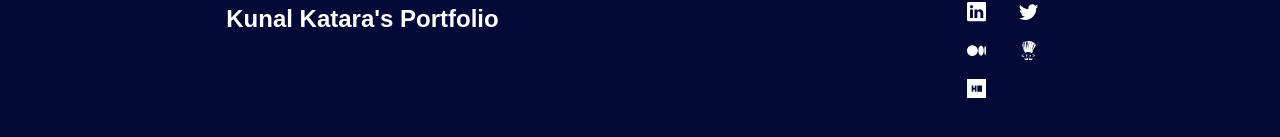
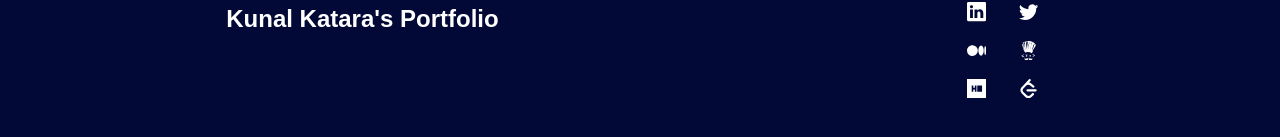
Before and after one commit to kunalkatara12/MyPortfolio, a React (Create React App) app: page / in a window 1280 px wide. Shown: the part 6541-6678 px from the top of the page. Built offline with nearby package versions, Linux system fonts and the light colour scheme.

Commit message:
added leetcode profile

```diff
--- a/src/components/Footer/Footer.jsx
+++ b/src/components/Footer/Footer.jsx
@@ -7,7 +7,7 @@ import {
   BsTwitter,
   BsMedium,
 } from "react-icons/bs";
-import { SiCodechef, SiHackerrank } from "react-icons/si";
+import { SiCodechef, SiHackerrank, SiLeetcode } from "react-icons/si";
 const Footer = () => {
   const style = { color: "white", fontSize: "1.2em" };
   return (
@@ -18,7 +18,7 @@ const Footer = () => {
         <h4>Let's connect</h4>
         <div className="icon_of_my-handles">
           <a target={"blank"} href="https://www.instagram.com/kunalkatara2877/">
-            <BsInstagram style={style}  />
+            <BsInstagram style={style} />
           </a>
           <a target={"blank"} href="https://github.com/kunalkatara12">
             <BsGithub style={style} />
@@ -44,6 +44,9 @@ const Footer = () => {
           <a target={"blank"} href="https://www.hackerrank.com/kunalkatara888">
             <SiHackerrank style={style} />
           </a>
+          <a target={"blank"} href="https://leetcode.com/kunalkatara888/">
+            <SiLeetcode style={style}/>
+          </a>
         </div>
       </div>
     </div>
```
